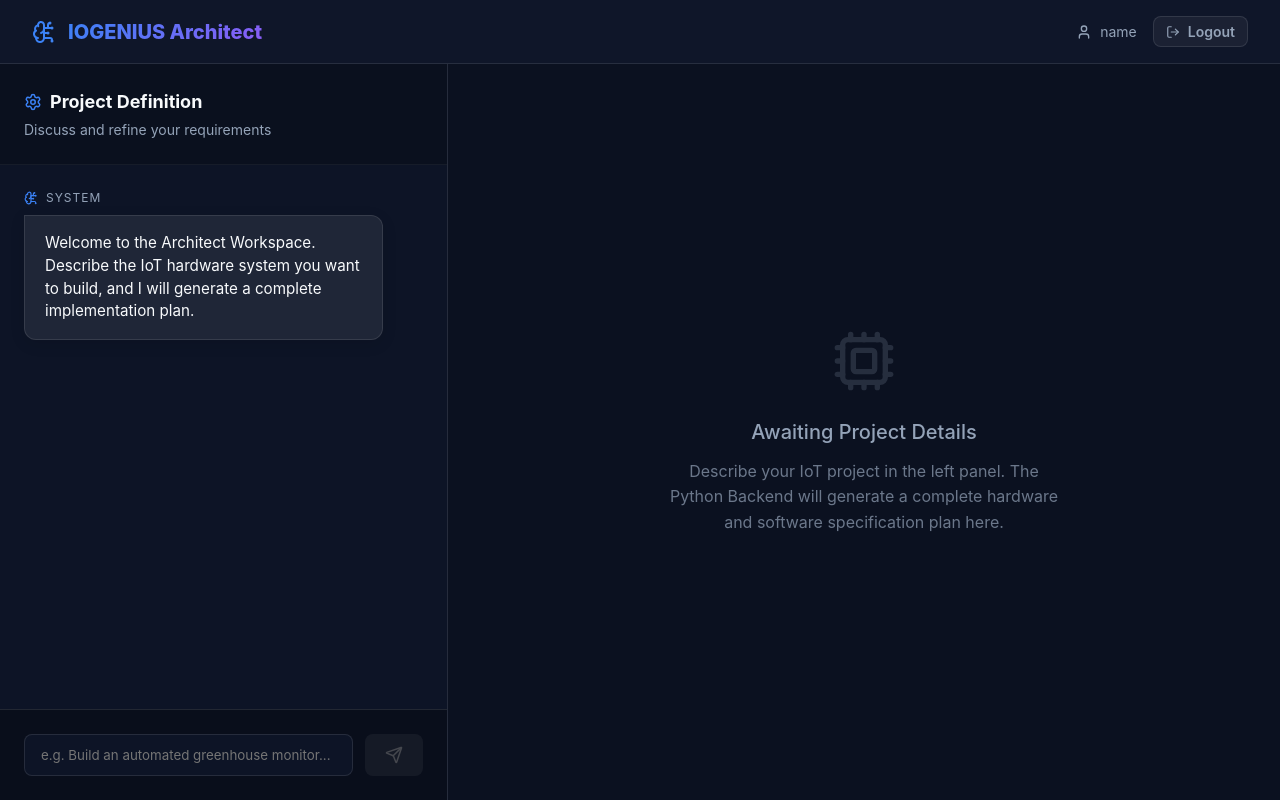
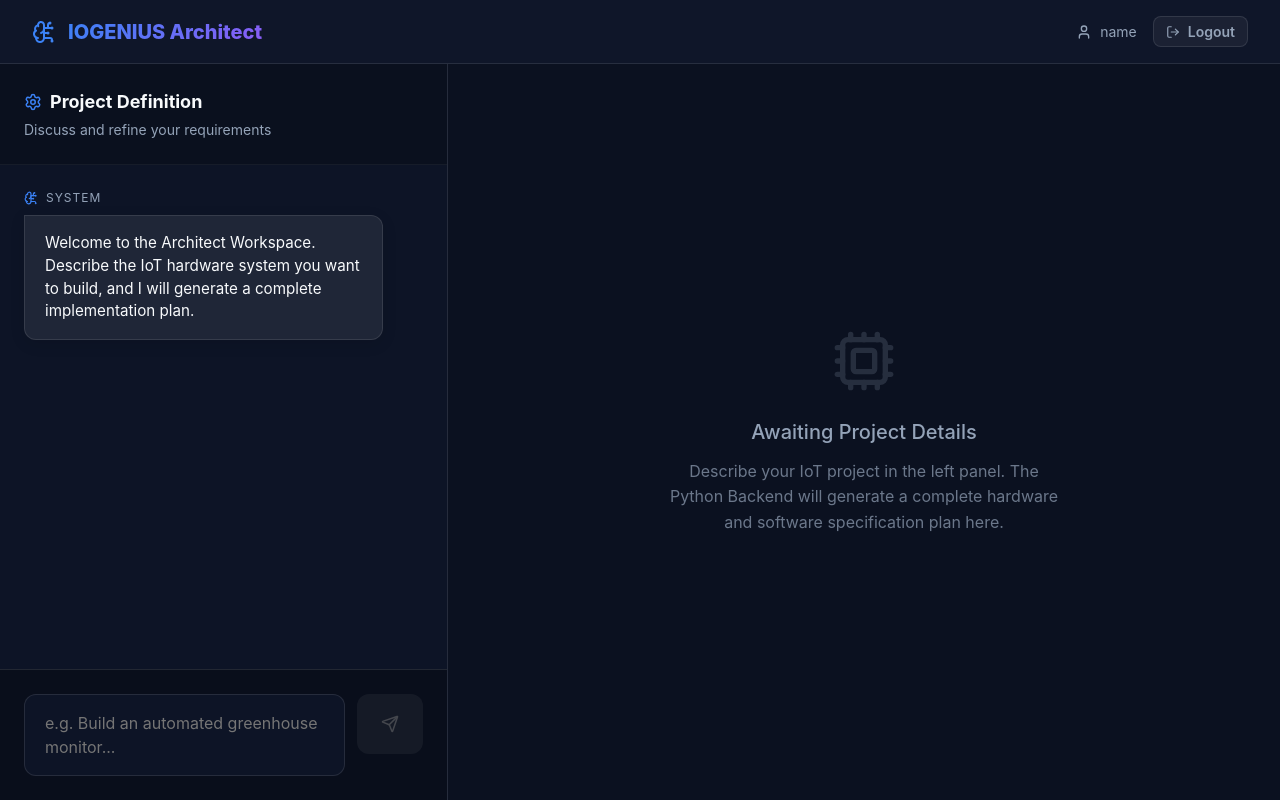
Before and after one commit to hariharkadhe/iogenius, a React (Vite) app: page /login in a window 1280 px wide. Both pictures are taken after typing "name@example.com", "Sample123" into the empty fields and a click on the button "Sign In". Built offline with nearby package versions, Linux system fonts and the light colour scheme.

Commit message:
style: Increase size of chat input box to a multi-line textarea

```diff
--- a/src/pages/Workspace.jsx
+++ b/src/pages/Workspace.jsx
@@ -154,20 +154,38 @@ const Workspace = () => {
 
           <div style={{ padding: '1.5rem', background: 'rgba(0,0,0,0.3)', borderTop: '1px solid var(--border-color)' }}>
             <form onSubmit={handleGenerate} style={{ display: 'flex', gap: '0.75rem' }}>
-              <input
-                type="text"
+              <textarea
                 value={prompt}
                 onChange={(e) => setPrompt(e.target.value)}
+                onKeyDown={(e) => {
+                  if (e.key === 'Enter' && !e.shiftKey) {
+                    e.preventDefault();
+                    if (prompt.trim() && !isGenerating) {
+                      handleGenerate(e);
+                    }
+                  }
+                }}
                 disabled={isGenerating}
                 placeholder="e.g. Build an automated greenhouse monitor..."
                 className="input-field"
-                style={{ flex: 1, background: 'rgba(15, 23, 42, 0.8)' }}
+                style={{
+                  flex: 1,
+                  background: 'rgba(15, 23, 42, 0.8)',
+                  resize: 'none',
+                  minHeight: '60px',
+                  padding: '1rem 1.25rem',
+                  fontSize: '1rem',
+                  borderRadius: '12px',
+                  fontFamily: 'var(--font-sans)',
+                  lineHeight: '1.5'
+                }}
+                rows={2}
               />
               <button
                 type="submit"
                 disabled={!prompt.trim() || isGenerating}
                 className="btn btn-primary"
-                style={{ padding: '0 1.25rem', background: prompt.trim() ? 'var(--primary)' : 'rgba(255,255,255,0.1)', color: prompt.trim() ? 'white' : 'gray' }}
+                style={{ padding: '0 1.5rem', background: prompt.trim() ? 'var(--primary)' : 'rgba(255,255,255,0.1)', color: prompt.trim() ? 'white' : 'gray', height: '60px', borderRadius: '12px' }}
               >
                 <Send size={18} />
               </button>
```
